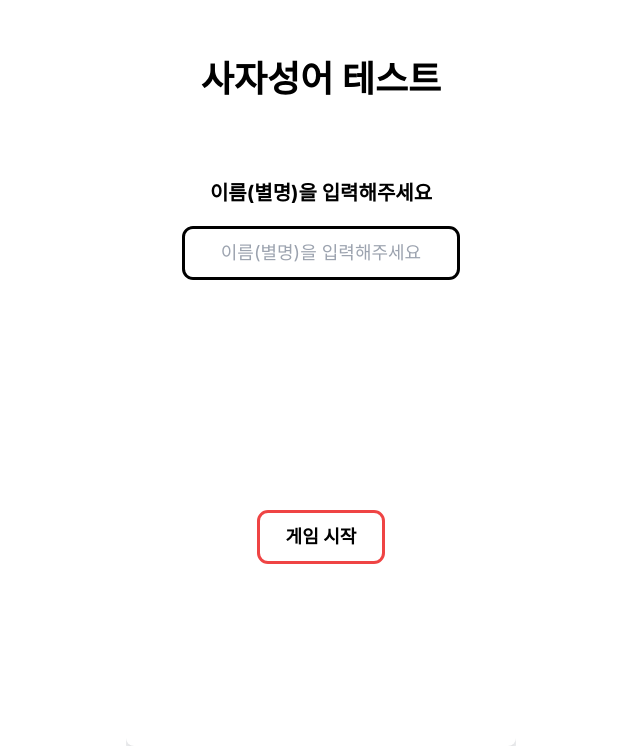
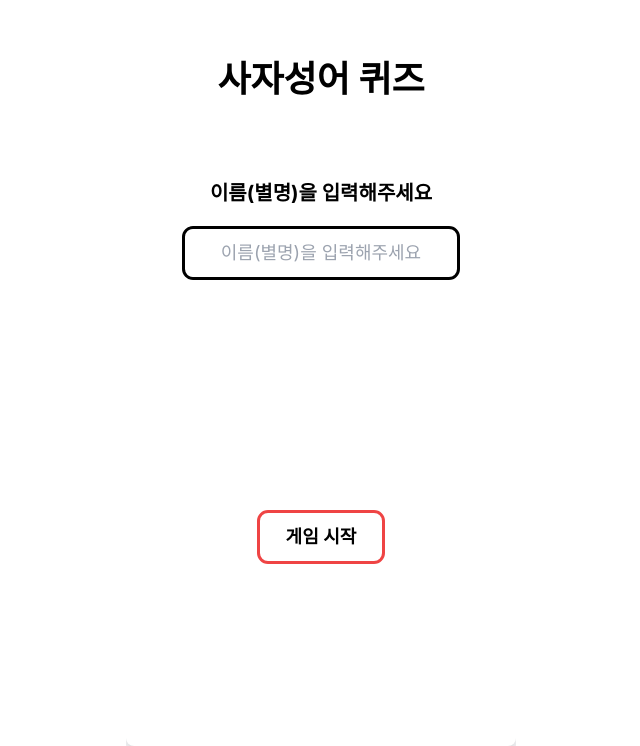
Before and after one commit to seojin2000/sixsenses_web, a React (Create React App) app: page /input in a window 1280 px wide. Shown: the part 128-874 px from the top of the page, without its empty margins (319-959 px from the left). Built offline with nearby package versions, Linux system fonts and the light colour scheme.

Commit message:
버그 수정 및 로딩페이지 1.5초로 변경

```diff
--- a/src/pages/FlashScreen.jsx
+++ b/src/pages/FlashScreen.jsx
@@ -8,7 +8,7 @@
     useEffect(() => {
         const timer = setTimeout(() => {
             navigate('/input');
-        }, 3000);
+        }, 1500);
 
         return () => clearTimeout(timer);
     }, [navigate]);
--- a/src/pages/MyInput.jsx
+++ b/src/pages/MyInput.jsx
@@ -52,7 +52,7 @@
         <div className="flex flex-col h-full p-4 w-full">
             <form onSubmit={onSubmitHandler} className="flex flex-col justify-center items-center w-full h-full">
                 <div>
-                    <h1 className="text-4xl font-bold">사자성어 테스트</h1>
+                    <h1 className="text-4xl font-bold">사자성어 퀴즈</h1>
                 </div>
                 <div className="pt-20 pb-6 text-center">
                     <h1 className="text-xl font-bold">이름(별명)을 입력해주세요</h1>
--- a/src/pages/Question.jsx
+++ b/src/pages/Question.jsx
@@ -66,16 +66,17 @@
     // 문제 카운팅
     count+=1;
     console.log("문제 개수 확인 : "+count);
-    if (count===10) {
-      navigate('/Rank',{state:{nickname,correctAnswers}});
-      console.log("전송", nickname,correctAnswers);
-    }
 
   }
 
   function onSubmitHandler2(evt) {
     evt.preventDefault();
     onRandomHandler();
+    // 10회가 되었을때는 랭킹페이지로 전달
+    if (count===10) {
+      navigate('/Rank',{state:{nickname,correctAnswers}});
+      console.log("전송", nickname,correctAnswers);
+    }
   }
 
   // 입력폼 핸들러
@@ -88,9 +89,11 @@
   function onRandomHandler(evt) {
     // 중복여부 체크 진행 코드 만들기(해결완료)
     let Randomidx;
+    // 리스트.incldues 사용하면 안에 있는 데이터 확인
     do{
       Randomidx = parseInt(Math.random()*alldata.length);
     } while(duplicateCheck.includes(Randomidx))
+    // duplicateCheck에 중복 인덱스 삽입
     duplicateCheck.push(Randomidx);
     let ranVal = alldata[Randomidx];
     console.log("중복배열 : ",duplicateCheck)
@@ -98,29 +101,18 @@
     setChecked(0);
   }
 
+  // 메모이제이션 초기 세팅
   useMemo(() => {
-    console.log('메모이제이션 최초 세팅-데이터')
+    // 전역값을 초기화 하지 않으면 랭킹페이지 이후 뒤로가기 클릭시 데이터가 남아있는 상태가 됨
+    // 그래서 전역변수랑 리스트 초기화 진행
+    count = 0;
+    correctAnswers = 0;
+    duplicateCheck = [];
     getAllProducts()
     .then(data =>{
       setAlldata(data);
     });
   },[]);
-
-
-  /**
-   * 메모이제이션에서 데이터를 늦게 가져오게 되어 useEffect에서 데이터를 랜덤으로 지정하는 단계에서 에러가 발생
-   *
-   */
-
-  // useEffect( ()=>{
-  //   // setTimeout(() => console.log('Initial timeout!'), 1000);
-  //   console.log("랜덤 선택");
-  //   const Randomidx = parseInt(Math.random()*IDIOM_LENGTH);
-  //   let ranVal = alldata[Randomidx];
-  //   console.log(ranVal,alldata);
-  //   // setQuestion([ranVal.meaning,ranVal.answer])
-  //   // console.log("선택된 값 :",question );
-  // },[]);
 
 
   // 조건부 렌더링 방식으로 처리
```
